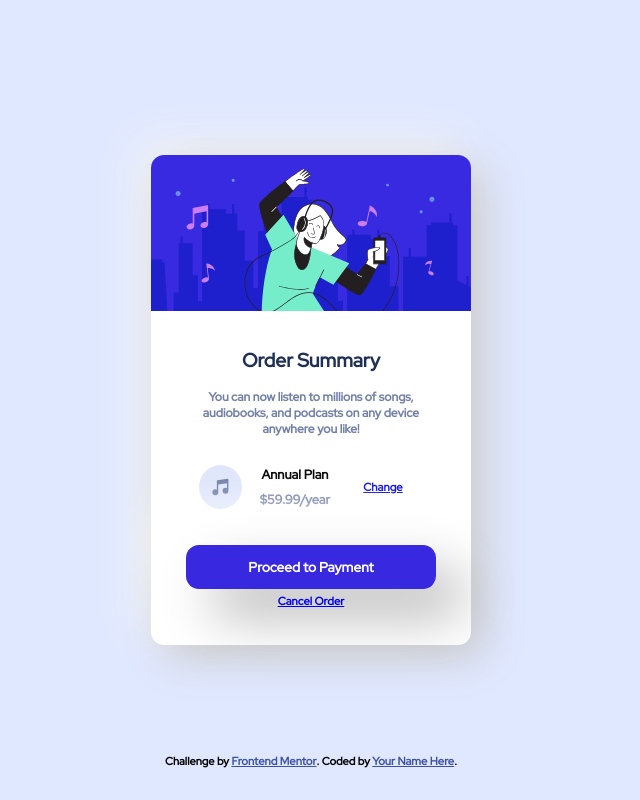
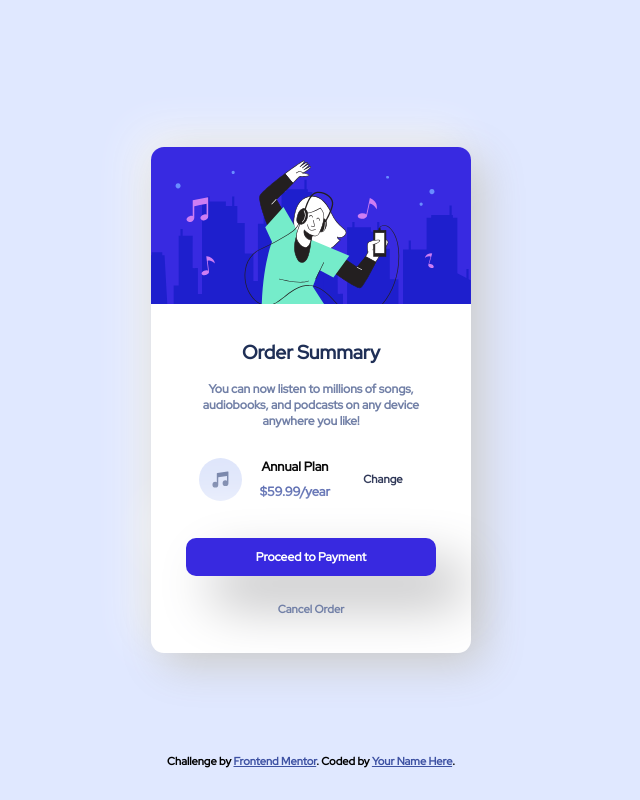
Before and after one commit to utkarsh1311/web-dev-practice, a plain HTML site: page order-summary-component-main/index.html in a window 1280 px wide. Shown: the whole page, without its empty margins (329-969 px from the left). Drawn offline with Linux system fonts and the light colour scheme.

Commit message:
add style to cancel link

```diff
--- a/order-summary-component-main/style.css
+++ b/order-summary-component-main/style.css
@@ -89,29 +89,40 @@ body {
 	font-size: 0.8rem;
 }
 .price-text p {
+    color: hsl(228, 45%, 44%);
 	margin-top: 0;
 	padding: 0;
 	font-size: 0.8rem;
 }
 
-a {
+#change {
 	margin: 0 auto;
 	font-size: 0.7rem;
 	font-weight: 700;
+    text-decoration: none;
+    color: hsl(228, 43%, 20%);
 }
 
 #payment {
+    margin-bottom: 1.3rem;
 	width: 100%;
 	color: white;
-	padding: 0.8rem 1.5rem;
-	font-size: 0.85rem;
+	padding: 0.7rem 1.5rem;
+	font-size: 0.75rem;
 	font-weight: bolder;
 	font-family: "Red Hat Display", sans-serif;
-	border-radius: 13px;
+	border-radius: 10px;
 	border-width: 0;
 	background: #dadadd;
 	box-shadow: 27px 27px 54px #b5b5b7, -27px -27px 54px #ffffff;
 	background-color: hsl(245, 75%, 52%);
+}
+
+#cancel {
+	font-size: 0.7rem;
+	color: hsl(224, 23%, 55%);
+	text-decoration: none;
+
 }
 
 .attribution {
```
